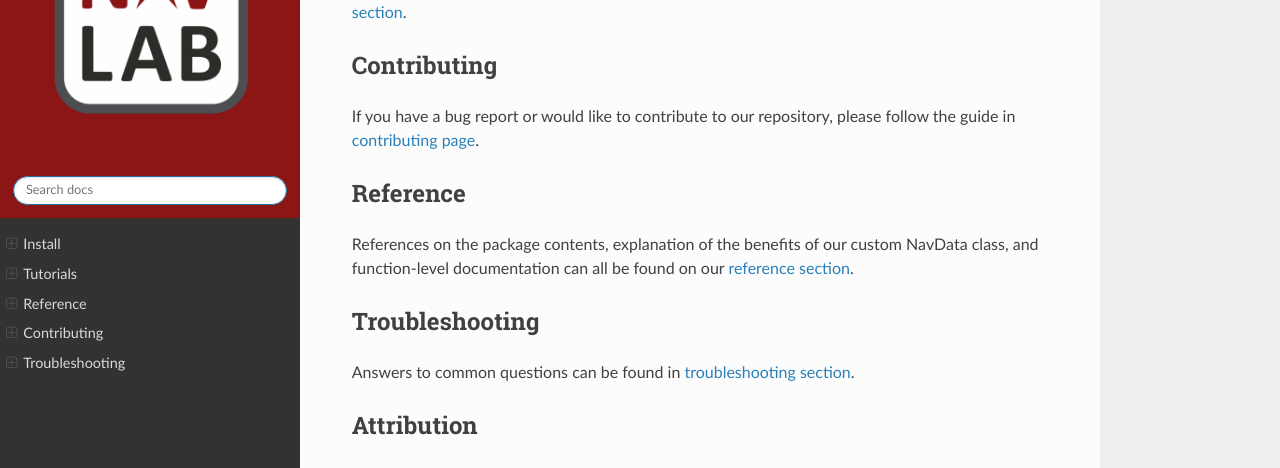
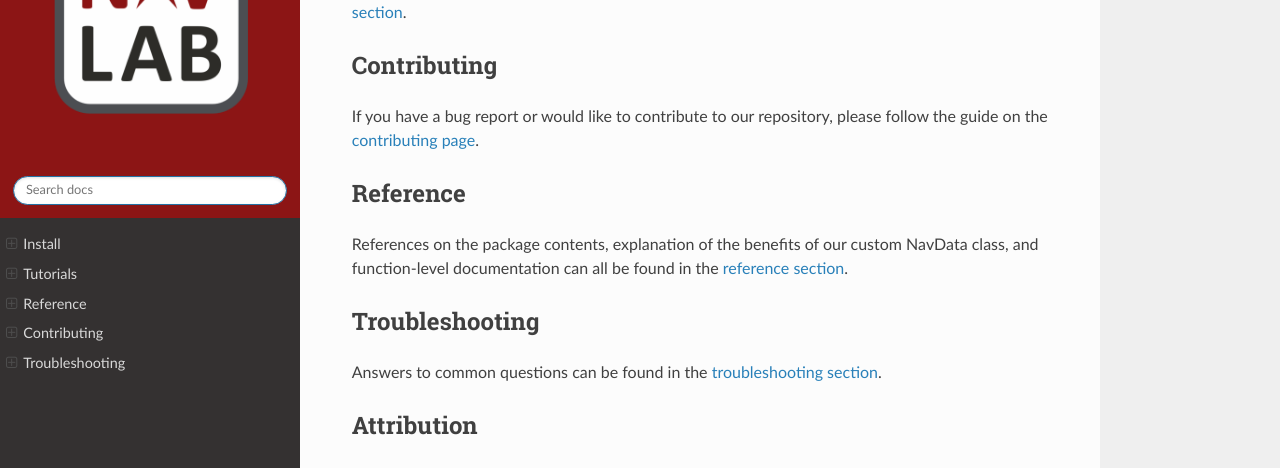
Before and after one commit to Stanford-NavLab/gnss_lib_py, a Sphinx documentation site: the page built from docs/source/index.rst, in a window 1280 px wide and 900 px high, scrolled down 1871 px. Shown: the part 151-619 px from the top of the window. Built offline with Sphinx 7.4.7 and the Read the Docs theme 2.0.0, drawn with Linux system fonts in a browser that asks for light colours; pages that are not in the unit, such as notebooks, are missing from menus.

Commit message:
last preposition changes

```diff
--- a/docs/source/index.rst
+++ b/docs/source/index.rst
@@ -101,17 +101,18 @@ all be found in the :ref:`tutorials section<tutorials>`.
 Contributing
 ------------
 If you have a bug report or would like to contribute to our repository,
-please follow the guide in :ref:`contributing page<contributing>`.
+please follow the guide on the :ref:`contributing page<contributing>`.
 
 Reference
 ---------
 References on the package contents, explanation of the benefits of our
 custom NavData class, and function-level documentation can all be
-found on our :ref:`reference section<reference>`.
+found in the :ref:`reference section<reference>`.
 
 Troubleshooting
 ---------------
-Answers to common questions can be found in :ref:`troubleshooting section<troubleshooting>`.
+Answers to common questions can be found in the
+:ref:`troubleshooting section<troubleshooting>`.
 
 Attribution
 -----------
```
